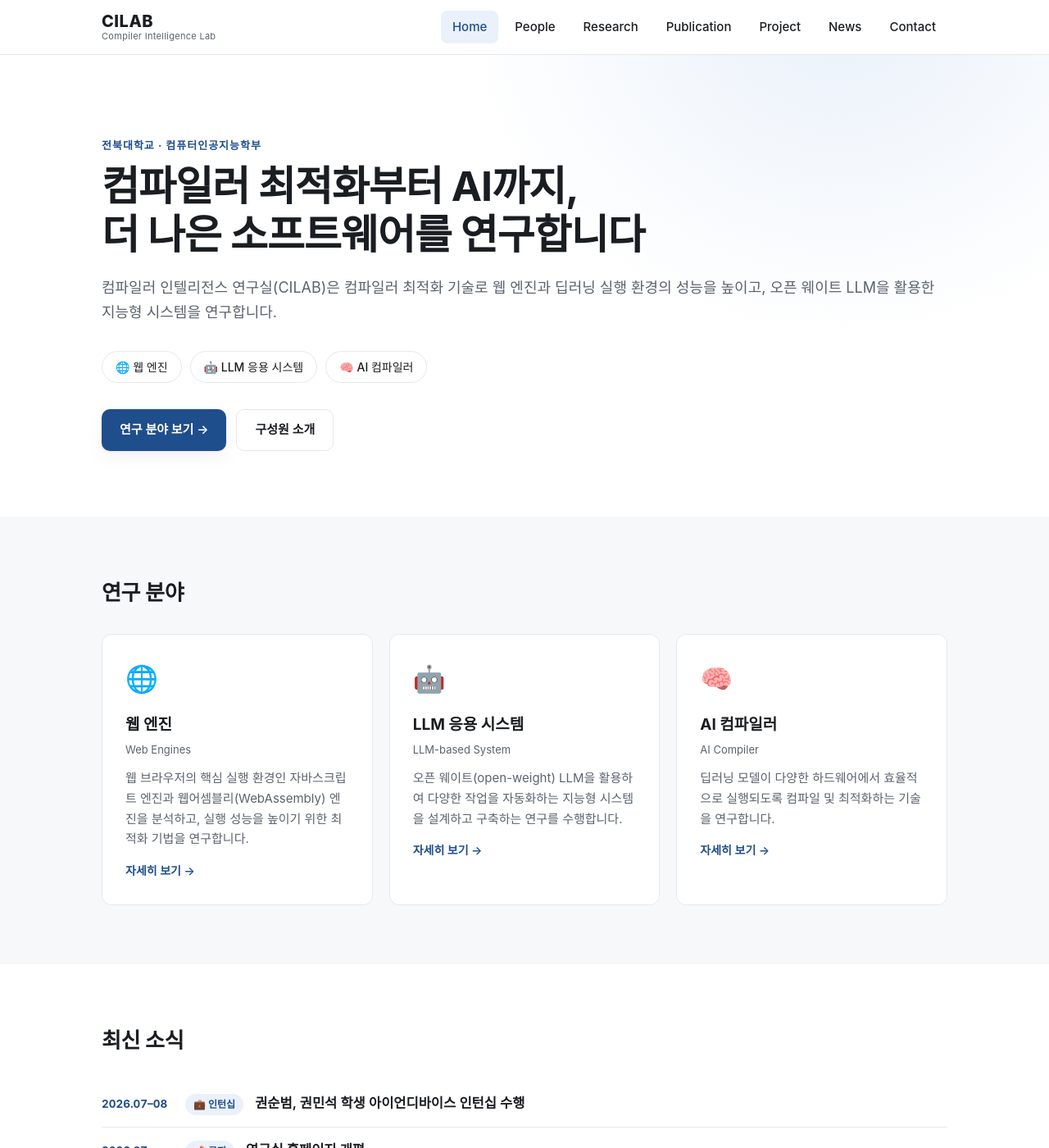
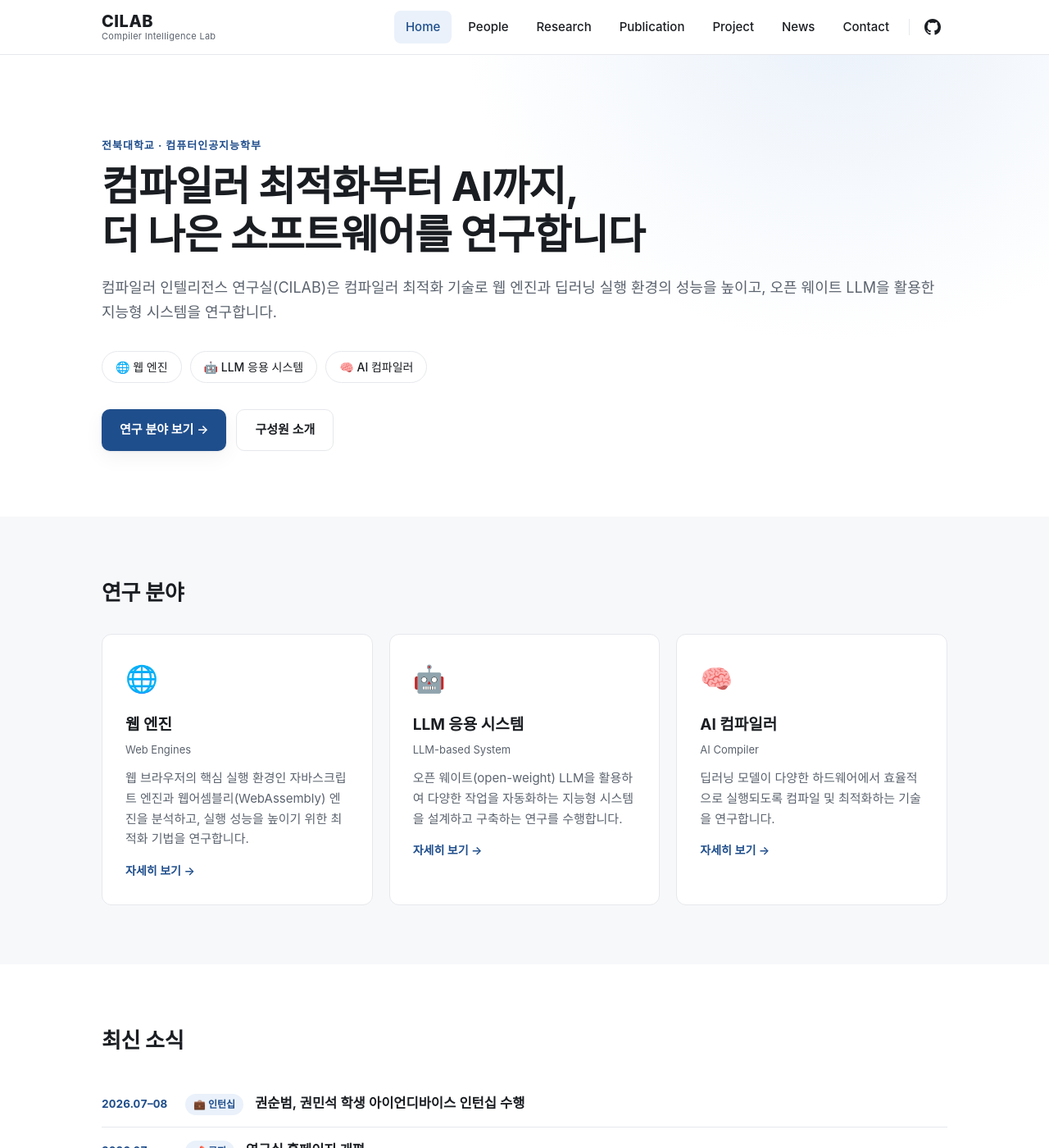
Before and after one commit to JBNU-CILAB/JBNU-CILAB.github.io, a Jekyll site: the page built from index.html, in a window 1280 px wide and 1400 px high. Shown: the whole window at 82% size. Built offline with Jekyll 4.4.1, drawn with Linux system fonts in a browser that asks for light colours; some web fonts are replaced; some of the changed text lies outside the part shown.

Commit message:
Add GitHub org links to header and footer
- Header: GitHub mark icon at the right end of the nav with a divider;
  stays visible next to the hamburger toggle on mobile
- Footer: github.com/JBNU-CILAB text link alongside the site URL

```diff
--- a/_includes/footer.html
+++ b/_includes/footer.html
@@ -6,7 +6,7 @@
     </div>
     <div class="footer-contact">
       <span>{{ site.contact.address_ko }}</span>
-      <span>{{ site.contact.phone }} · <a href="{{ site.url }}">jbnu-cilab.github.io</a></span>
+      <span>{{ site.contact.phone }} · <a href="{{ site.url }}">jbnu-cilab.github.io</a> · <a href="https://github.com/JBNU-CILAB" target="_blank" rel="noopener">github.com/JBNU-CILAB</a></span>
     </div>
     <div class="footer-copy">
       © {{ 'now' | date: "%Y" }} {{ site.lab.name_en }}. All rights reserved.
--- a/_includes/header.html
+++ b/_includes/header.html
@@ -5,10 +5,7 @@
       <span class="brand-sub">Compiler Intelligence Lab</span>
     </a>
 
-    <button class="nav-toggle" aria-label="메뉴 열기">
-      <span></span><span></span><span></span>
-    </button>
-
+    <div class="header-right">
       <nav class="nav-links">
         {% for item in site.nav %}
           {% assign target = item.url | relative_url %}
@@ -19,5 +16,19 @@
              class="{% if is_active %}active{% endif %}">{{ item.name }}</a>
         {% endfor %}
       </nav>
+
+      <span class="nav-divider" aria-hidden="true"></span>
+
+      <a class="nav-github" href="https://github.com/JBNU-CILAB" target="_blank" rel="noopener"
+         aria-label="GitHub — JBNU-CILAB" title="GitHub — JBNU-CILAB">
+        <svg viewBox="0 0 16 16" fill="currentColor" aria-hidden="true">
+          <path d="M8 0C3.58 0 0 3.58 0 8c0 3.54 2.29 6.53 5.47 7.59.4.07.55-.17.55-.38 0-.19-.01-.82-.01-1.49-2.01.37-2.53-.49-2.69-.94-.09-.23-.48-.94-.82-1.13-.28-.15-.68-.52-.01-.53.63-.01 1.08.58 1.23.82.72 1.21 1.87.87 2.33.66.07-.52.28-.87.51-1.07-1.78-.2-3.64-.89-3.64-3.95 0-.87.31-1.59.82-2.15-.08-.2-.36-1.02.08-2.12 0 0 .67-.21 2.2.82.64-.18 1.32-.27 2-.27.68 0 1.36.09 2 .27 1.53-1.04 2.2-.82 2.2-.82.44 1.1.16 1.92.08 2.12.51.56.82 1.27.82 2.15 0 3.07-1.87 3.75-3.65 3.95.29.25.54.73.54 1.48 0 1.07-.01 1.93-.01 2.2 0 .21.15.46.55.38A8.012 8.012 0 0 0 16 8c0-4.42-3.58-8-8-8z"/>
+        </svg>
+      </a>
+
+      <button class="nav-toggle" aria-label="메뉴 열기">
+        <span></span><span></span><span></span>
+      </button>
+    </div>
   </div>
 </header>
--- a/assets/css/style.css
+++ b/assets/css/style.css
@@ -49,6 +49,16 @@
 .brand:hover { text-decoration: none; }
 .brand-mark { font-weight: 800; font-size: 20px; letter-spacing: .5px; color: var(--text); }
 .brand-sub { font-size: 11px; color: var(--text-muted); letter-spacing: .3px; }
+
+.header-right { display: flex; align-items: center; }
+.nav-divider { width: 1px; height: 20px; background: var(--line); margin: 0 10px; }
+.nav-github {
+  display: inline-flex; align-items: center; justify-content: center;
+  padding: 8px; border-radius: 8px; color: var(--text);
+  transition: background .15s, color .15s;
+}
+.nav-github:hover { background: var(--bg-alt); color: var(--accent); text-decoration: none; }
+.nav-github svg { width: 20px; height: 20px; display: block; }
 
 .nav-links { display: flex; gap: 6px; }
 .nav-links a {
@@ -300,6 +310,7 @@
 }
 @media (max-width: 640px) {
   .nav-toggle { display: flex; }
+  .nav-divider { display: none; }
   .nav-links {
     position: absolute; top: 66px; left: 0; right: 0;
     flex-direction: column; gap: 0;
```
Lines whose indentation alone changed are shown as unchanged.
